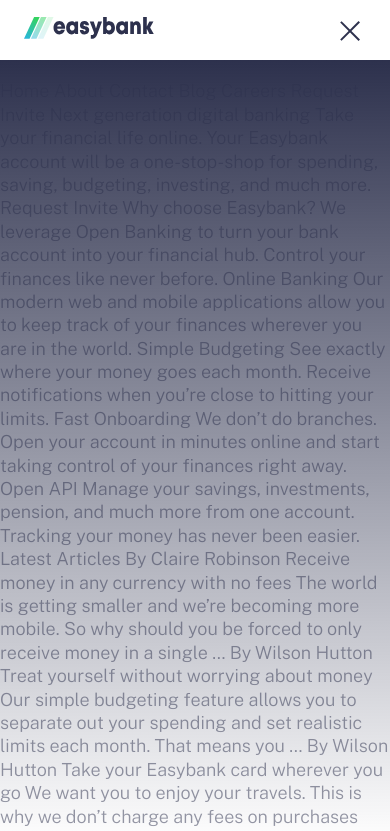
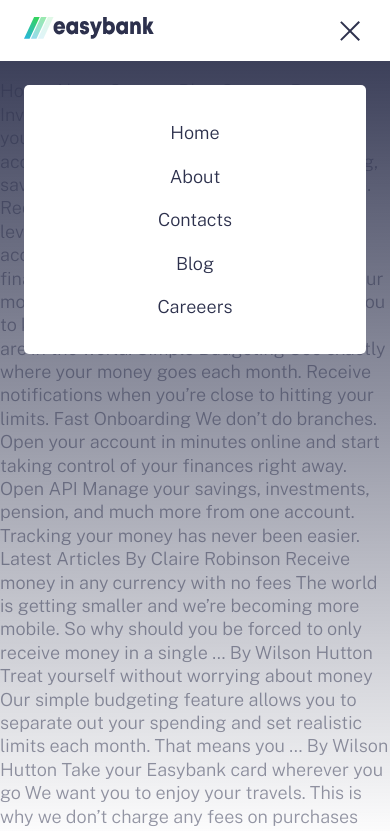
Before and after one commit to Onlynfk/css-made-responsive, a plain HTML site: page project/index.html in a window 390 px wide. Both pictures are taken after a click on the link 353 px from the left and 30 px from the top of the page. Shown: the top 831 px of the page. Drawn offline with nearby package versions, Linux system fonts and the light colour scheme.

Commit message:
mobile menu done 😏

```diff
--- a/app/js/script.js
+++ b/app/js/script.js
@@ -1,23 +1,27 @@
 const hamburger = document.querySelector('#btnHamburger');
 const header = document.querySelector(".header");
+const body = document.querySelector("body");
 const overlay = document.querySelector('.overlay');
+const fadeElems = document.querySelectorAll('.has-fade');
 
 btnHamburger.addEventListener('click', function() {
     if (header.classList.contains('open')) { //close humburger menu
         header.classList.remove('open');
-        overlay.classList.remove('fade-in');
-        overlay.classList.add('fade-out');
-        console.log('open hamburger : overlay close');
-
-
-
-    } else { // open hamburger menu
-        header.classList.add('open');
-        overlay.classList.remove('fade-out');
-        overlay.classList.add('fade-in');
-        console.log('open hamburger: overlay open');
-
-
+        body.classList.remove("noscroll");
+        fadeElems.forEach(function(element){
+            element.classList.remove('fade-in');
+            element.classList.add('fade-out');
+        });
 
     }
+    else
+     {
+        // open hamburger menu
+        body.classList.add("noscroll");
+        header.classList.add('open');
+        fadeElems.forEach(function(element){
+            element.classList.remove('fade-out');
+            element.classList.add('fade-in');
+        });
+    }
 })
--- a/app/scss/_animations.scss
+++ b/app/scss/_animations.scss
@@ -1,3 +1,6 @@
+.has-fade{
+    visibility:hidden;
+}
 @keyframes fade-in {
     from {
         visibility: hidden;
@@ -9,16 +12,24 @@
     }
     to {
         opacity: 1;
+        visibility: visible;
+
+
+
     }
 }
 
 .fade-in {
-    animation: fade-in 300ms ease-in-out forwards;
+    animation: fade-in 200ms ease-in-out forwards;
 }
 
 @keyframes fade-out {
     from {
         opacity: 1;
+    }
+    99% {
+        visibility: visible;
+        opacity: 0;
     }
     to {
         opacity: 0;
@@ -26,5 +37,5 @@
 }
 
 .fade-out {
-    animation: fade-out 300ms ease-in-out forwards;
+    animation: fade-out 200ms ease-in-out forwards;
 }
--- a/app/scss/_globals.scss
+++ b/app/scss/_globals.scss
@@ -18,12 +18,23 @@
     line-height: 1.3;
     color: $grayishBlue;
     font-weight: 300;
+
+
+    &.noscroll{
+        overflow: hidden;
+    }
 }
 
 a,
 a:visited,
 a:hover {
     text-decoration: none;
+}
+// spacing
+// top and bottom 0
+// left and right 1.5rem
+.container{
+    padding: 0 1.5rem;
 }
 
 //flexbox
@@ -39,6 +50,8 @@
         align-items: center;
     }
 }
+
+
 
 //buttoons
 button,
--- a/app/scss/_header.scss
+++ b/app/scss/_header.scss
@@ -1,7 +1,7 @@
 .header {
     // humburger i=opens styles
     &.open {
-        .header__menu {
+        .header__toggle {
             >span:first-child {
                 transform: rotate(45deg);
             }
@@ -16,14 +16,18 @@
     .overlay {
         opacity: 0;
         position: fixed;
-        top: 3.75rem;
+        top: 0;
         right: 0px;
         bottom: 0px;
         left: 0px;
         background-image: linear-gradient($darkBlue, transparent);
     }
     nav {
-        padding: 1.0625rem 1.5rem;
+        position:relative;
+        background-color: $white;
+        padding-top: 1.0625rem;
+        padding-bottom: 1.0625rem;
+
     }
     &__logo {
         img {
@@ -31,8 +35,8 @@
             height: 1.375rem; //22px
         }
     }
-    &__menu {
-        // mobile menu
+    &__toggle {
+        // mobile toggle
         >span {
             display: block;
             width: 26px;
@@ -45,6 +49,32 @@
             }
         }
     }
+
+    &__menu {
+        // canvas menu
+        position: absolute;
+        width: calc(100% - 3rem);
+        left: 50%;
+        transform: translateX(-50%);
+        background: $white;
+        padding: 1.625rem;
+        border-radius: 5px;
+        margin-top:1.5rem;
+
+
+        a{
+            display: block;
+            text-align: center;
+            color: $darkBlue;
+            padding: 0.625rem;
+
+        }
+    }
+
+
+
+
+
     &__links {
         >a {
             position: relative;
--- a/project/index.html
+++ b/project/index.html
@@ -26,24 +26,27 @@
 
 <body>
     <header class="header">
-        <div class="overlay"></div>
-        <nav class="flex flex-jc-sb flex-ai-c">
+        <div class="overlay has-fade"></div>
+        <nav class=" container flex flex-jc-sb flex-ai-c">
             <a href="../project/index.html" class="header__logo">
                 <img src="images/logo.svg" alt="Easybank">
             </a>
-            <a id="btnHamburger" href="#" class="header__menu hide-for-desktop">
+            <a id="btnHamburger" href="#" class="header__toggle hide-for-desktop">
                 <span></span>
                 <span></span>
                 <span></span>
             </a>
-            <div class="header__links  hide-for-mobile">
-                <a href="#">Home</a><a href="#">About</a><a href="#">Contacts</a><a href="#">Blog</a><a href="#">Careeers</a>
-            </div>
-
-
-
+            <!-- web links handler -->
+         <div class="header__links  hide-for-mobile">
+            <a href="#">Home</a><a href="#">About</a><a href="#">Contacts</a><a href="#">Blog</a><a href="#">Careeers</a>
+        </div>
             <a href="#" class="button header__cta hide-for-mobile">Request Invite</a>
         </nav>
+
+         <!-- mobile menu handler -->
+         <div class=" container has-fade header__menu  hide-for-desktop">
+            <a href="#">Home</a><a href="#">About</a><a href="#">Contacts</a><a href="#">Blog</a><a href="#">Careeers</a>
+        </div>
     </header>
     <p>Home About Contact Blog Careers Request Invite Next generation digital banking Take your financial life online. Your Easybank account will be a one-stop-shop for spending, saving, budgeting, investing, and much more. Request Invite Why choose Easybank?
         We leverage Open Banking to turn your bank account into your financial hub. Control your finances like never before. Online Banking Our modern web and mobile applications allow you to keep track of your finances wherever you are in the world.
```
Also changed, not shown: app/scss/style.css, 1 other file.
